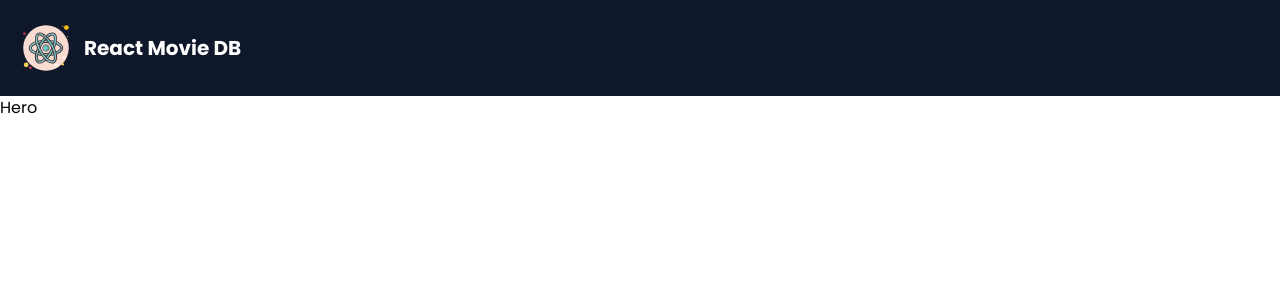
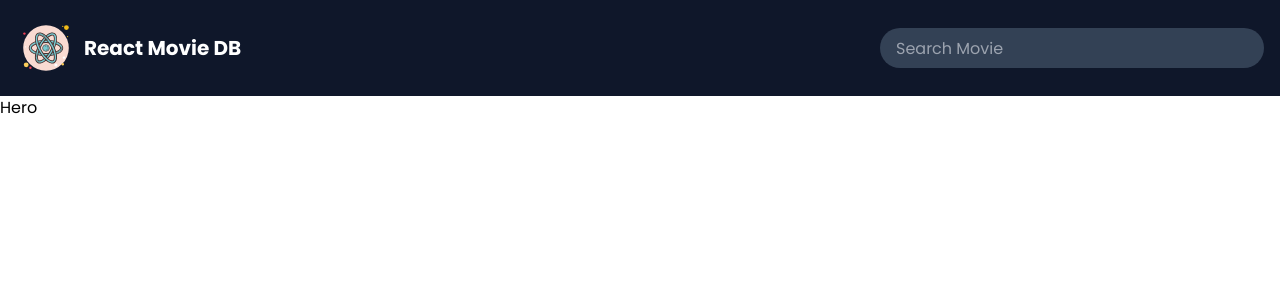
Before and after one commit to yolitzr/react-movie-v2, a Next.js app: page / in a window 1280 px wide. Shown: the top 300 px of the page. Built offline with nearby package versions, Linux system fonts and the light colour scheme; no server answers.

Commit message:
Search input component

```diff
--- a/components/Header/Header.tsx
+++ b/components/Header/Header.tsx
@@ -1,11 +1,14 @@
 import Link from 'next/link';
 import Image from 'next/image';
+import { SearchInput } from '../SearchInput/SearchInput';
 
-// Components
+type Props = {
+	setQuery?: React.Dispatch<React.SetStateAction<string>>;
+};
 
-export const Header = () => (
+export const Header = ({ setQuery }: Props) => (
 	<div className="sticky top-0 z-40 flex w-full h-24 bg-slate-900">
-		<div className="flex justify-between w-full h-full max-w-7xl px-4 mx-auto">
+		<div className="flex justify-between items-center w-full h-full max-w-7xl px-4 mx-auto">
 			<Link href="/">
 				<div className="flex items-center cursor-pointer">
 					<div className="visible">
@@ -24,6 +27,11 @@ export const Header = () => (
 					</div>
 				</div>
 			</Link>
+			{setQuery && (
+				<div className="relative flex items-center">
+					<SearchInput setQuery={setQuery} />
+				</div>
+			)}
 		</div>
 	</div>
 );
--- a/components/SearchInput/SearchInput.tsx
+++ b/components/SearchInput/SearchInput.tsx
@@ -1,13 +1,32 @@
-import Image from 'next/image';
+import { time } from 'console';
+import React, { useState, useRef } from 'react';
 
 type Props = {
 	setQuery: React.Dispatch<React.SetStateAction<string>>;
 };
 
-const SearchInput = ({ setQuery }: Props) => {
+export const SearchInput = ({ setQuery }: Props) => {
+	const [text, setText] = useState('');
+	const timer = useRef<NodeJS.Timeout>();
+
+	const handleInput = (e: React.ChangeEvent<HTMLInputElement>) => {
+		const value = e.currentTarget.value;
+		clearTimeout(timer.current);
+		setText(value);
+		timer.current = setTimeout(() => {
+			setQuery(value);
+		}, 300);
+	};
+
 	return (
 		<>
-			<input type="text" />
+			<input
+				type="text"
+				placeholder="Search Movie"
+				value={text}
+				onChange={handleInput}
+				className="h-10 pr-14 p-4 rounded-full text-md text-white focus:outline-none focus:border focus:border-solid focus:border-purple-200 bg-slate-700 md:w-96"
+			/>
 		</>
 	);
 };
--- a/components/index.js
+++ b/components/index.js
@@ -3,5 +3,6 @@ import { Hero } from './Hero/Hero';
 import { Grid } from './Grid/Grid';
 import { Card } from './Card/Card';
 import { Spinner } from './Spinner/Spinner';
+import { SearchInput } from './SearchInput/SearchInput';
 
-export { Header, Hero, Grid, Card, Spinner };
+export { Header, Hero, Grid, Card, Spinner, SearchInput };
--- a/pages/index.tsx
+++ b/pages/index.tsx
@@ -11,7 +11,7 @@ const Home: NextPage = () => {
 	console.log(data);
 	return (
 		<div className="relative h-screen overflow-y-scroll">
-			<Header />
+			<Header setQuery={setQuery} />
 			<Hero />
 		</div>
 	);
```
Also changed, not shown: public/tmdb-logo.svg (added).
